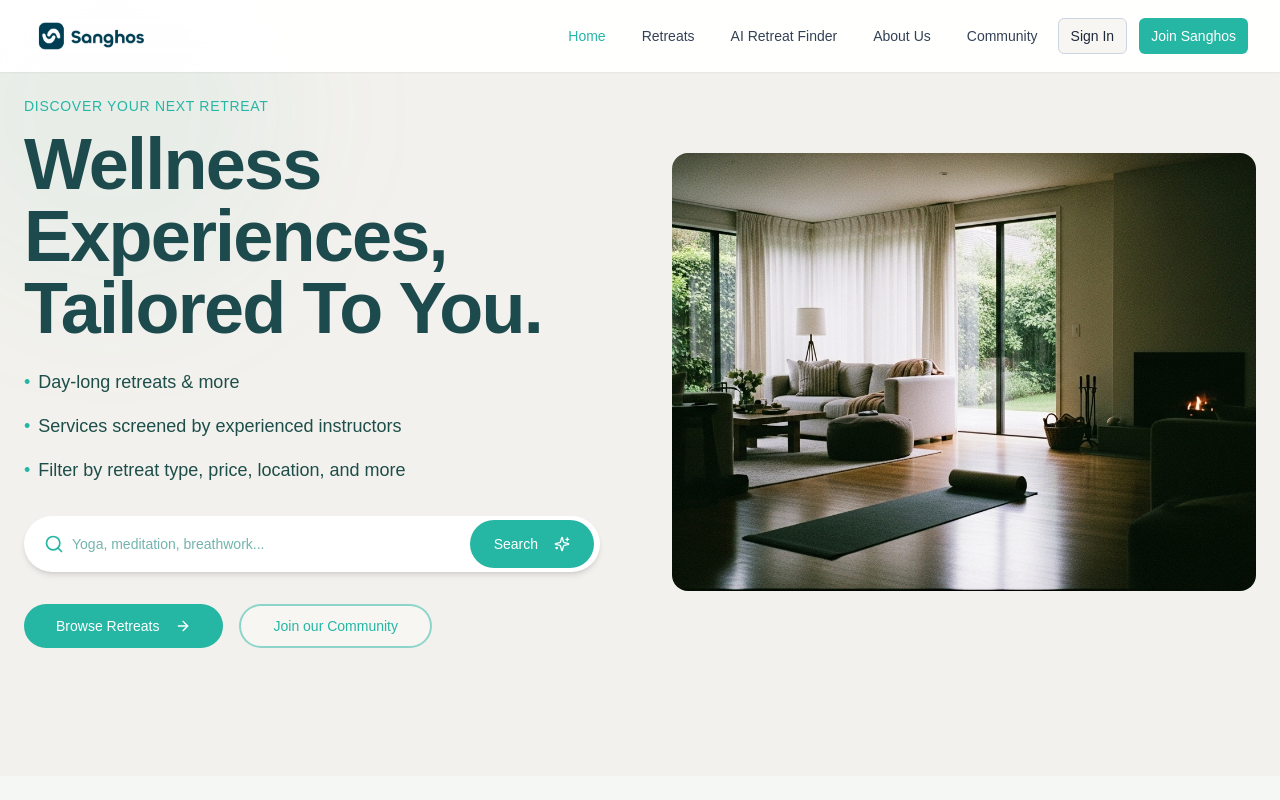
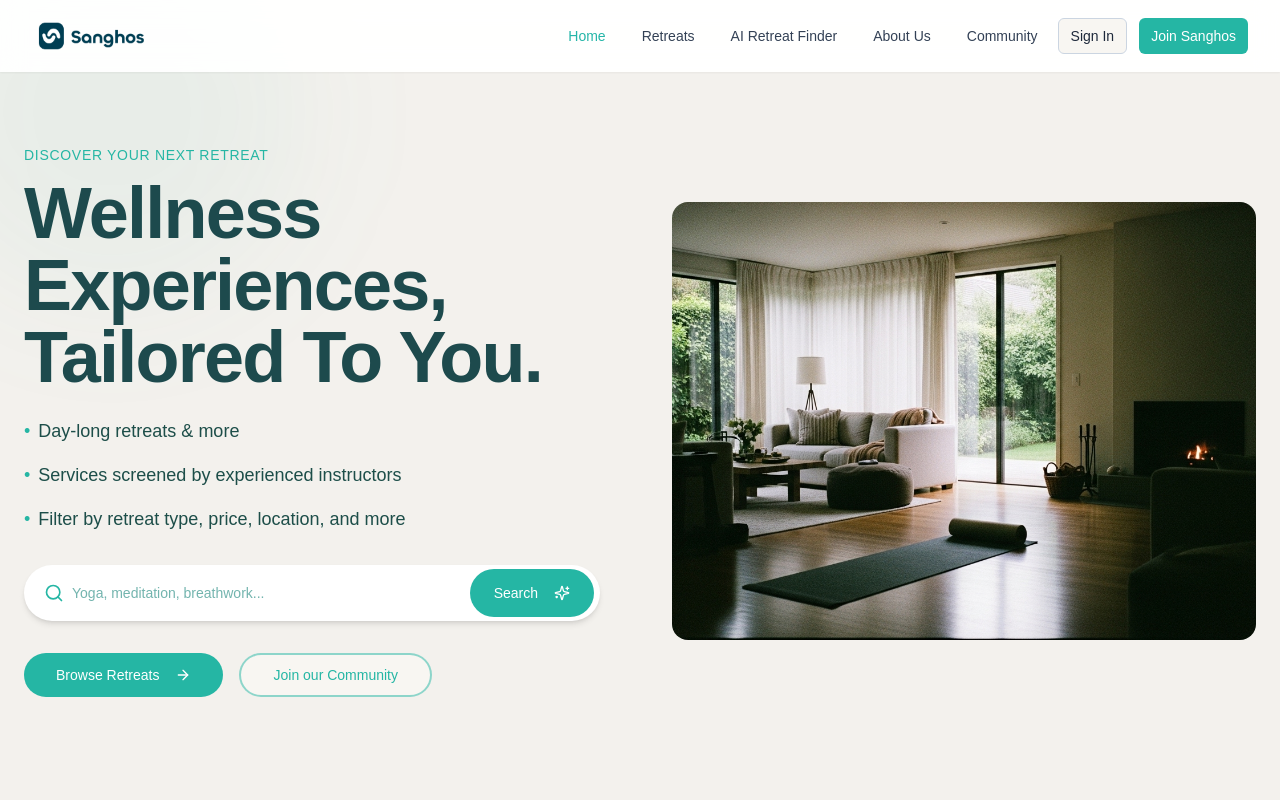
Before and after one commit to Devinfern/sanghos, a React (Vite) app: page / in a window 1280 px wide. Shown: the top 800 px of the page. Built offline with nearby package versions, Linux system fonts and the light colour scheme; no server answers; the database is empty; a web font is replaced by a local one.

Commit message:
Visual edit in Lovable
Edited UI in Lovable

```diff
--- a/src/components/home/HomeHero.tsx
+++ b/src/components/home/HomeHero.tsx
@@ -37,7 +37,7 @@ const HomeHero = () => {
       </div>
 
       <div className="container relative z-10 mx-auto px-4 md:px-6">
-        <div className="grid grid-cols-1 lg:grid-cols-2 gap-16 items-center">
+        <div className="grid grid-cols-1 lg:grid-cols-2 gap-16 items-center my-0 py-[49px]">
           {/* Text content */}
           <motion.div className="max-w-3xl" initial="hidden" whileInView="visible" viewport={{
           once: true
```
